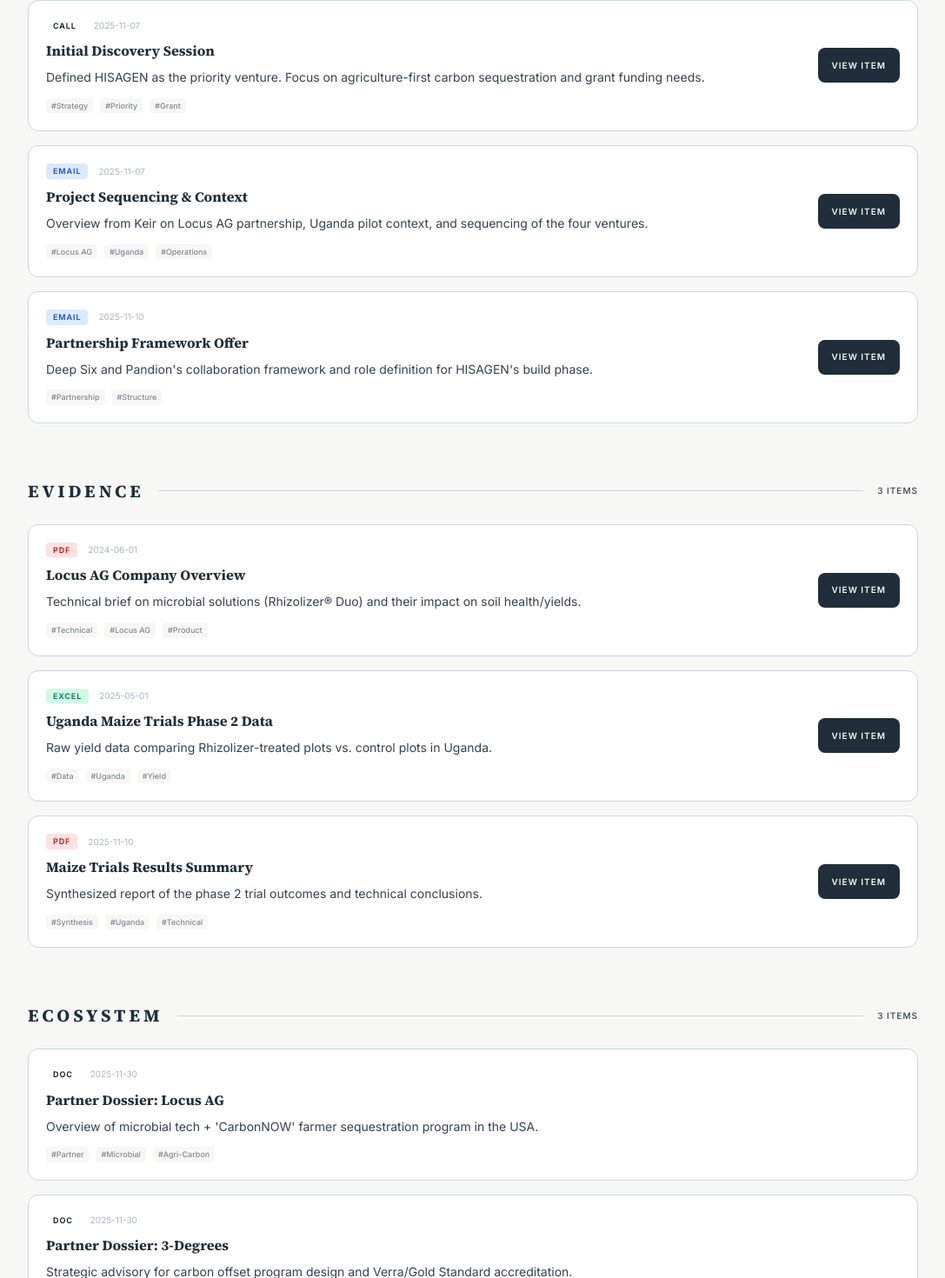
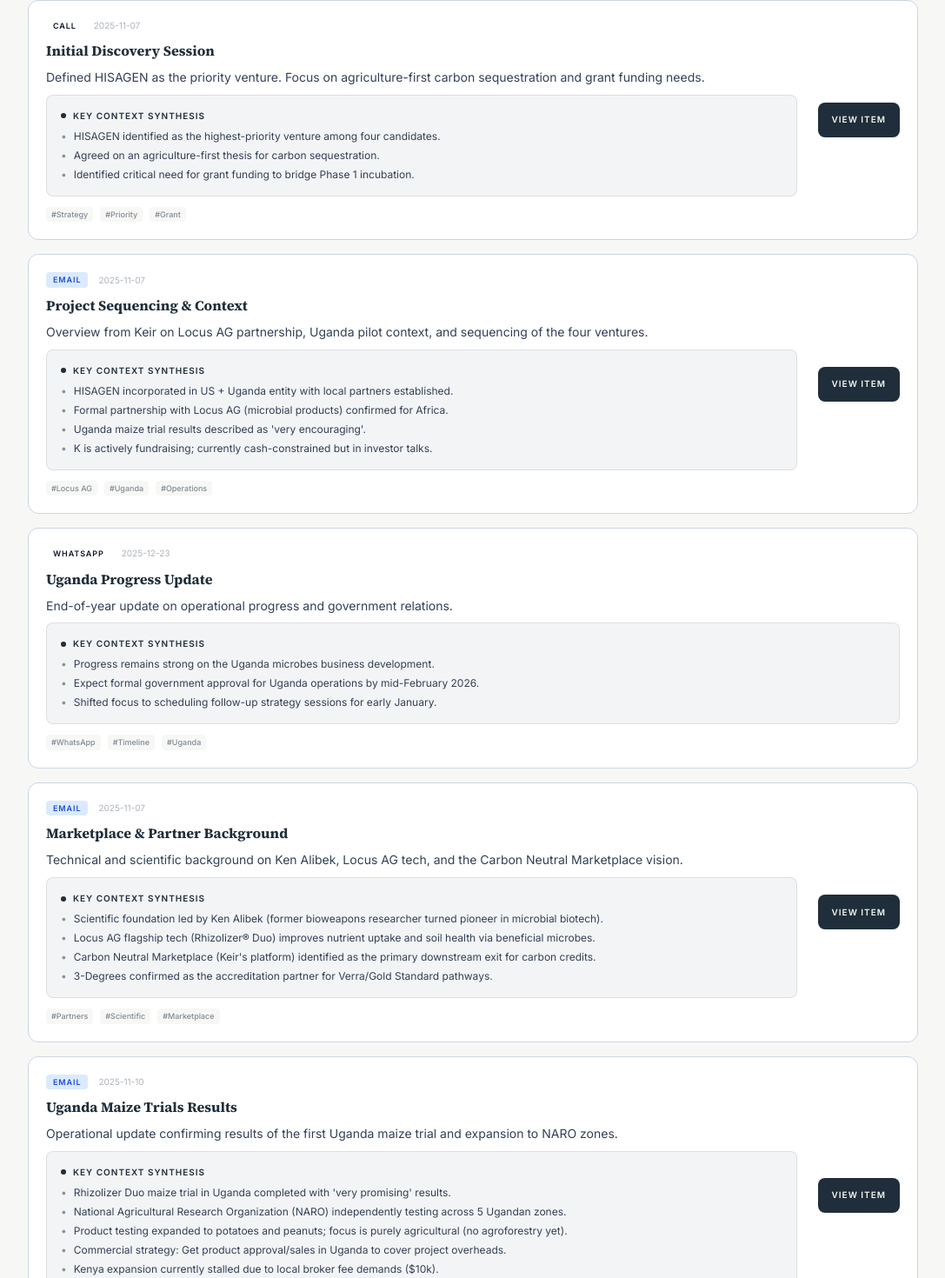
Before and after one commit to juakali100/hisagen, a Next.js app: page /resources in a window 1280 px wide. Shown: the part 535-2005 px from the top of the page at 87% size, without its empty margins (96-1183 px from the left). Built offline with nearby package versions, Linux system fonts and the light colour scheme.

Commit message:
Synthesize key context from emails and WhatsApp into Intelligence Ledger

```diff
--- a/src/app/resources/page.tsx
+++ b/src/app/resources/page.tsx
@@ -2,12 +2,13 @@ import StageBreadcrumb from "../../components/StageBreadcrumb";
 
 type IntelligenceEntry = {
   domain: "Context" | "Evidence" | "Ecosystem" | "Frameworks";
-  format: "Email" | "PDF" | "Excel" | "Call" | "Doc" | "Link";
+  format: "Email" | "PDF" | "Excel" | "Call" | "Doc" | "Link" | "WhatsApp";
   date: string;
   title: string;
   detail: string;
   file?: string;
   tags: string[];
+  synthesis?: string[];
 };
 
 const intelligenceLedger: IntelligenceEntry[] = [
@@ -19,7 +20,12 @@ const intelligenceLedger: IntelligenceEntry[] = [
     title: "Initial Discovery Session",
     detail: "Defined HISAGEN as the priority venture. Focus on agriculture-first carbon sequestration and grant funding needs.",
     file: "03-pandion-business/operations/del/clients/deep-six-consulting/call-notes-2025-11-07.md",
-    tags: ["Strategy", "Priority", "Grant"]
+    tags: ["Strategy", "Priority", "Grant"],
+    synthesis: [
+      "HISAGEN identified as the highest-priority venture among four candidates.",
+      "Agreed on an agriculture-first thesis for carbon sequestration.",
+      "Identified critical need for grant funding to bridge Phase 1 incubation.",
+    ]
   },
   {
     domain: "Context",
@@ -28,16 +34,57 @@ const intelligenceLedger: IntelligenceEntry[] = [
     title: "Project Sequencing & Context",
     detail: "Overview from Keir on Locus AG partnership, Uganda pilot context, and sequencing of the four ventures.",
     file: "03-pandion-business/operations/del/clients/deep-six-consulting/communications/source-materials/2025-11-07-email-1-followup.md",
-    tags: ["Locus AG", "Uganda", "Operations"]
+    tags: ["Locus AG", "Uganda", "Operations"],
+    synthesis: [
+      "HISAGEN incorporated in US + Uganda entity with local partners established.",
+      "Formal partnership with Locus AG (microbial products) confirmed for Africa.",
+      "Uganda maize trial results described as 'very encouraging'.",
+      "K is actively fundraising; currently cash-constrained but in investor talks.",
+    ]
+  },
+  {
+    domain: "Context",
+    format: "WhatsApp",
+    date: "2025-12-23",
+    title: "Uganda Progress Update",
+    detail: "End-of-year update on operational progress and government relations.",
+    tags: ["WhatsApp", "Timeline", "Uganda"],
+    synthesis: [
+      "Progress remains strong on the Uganda microbes business development.",
+      "Expect formal government approval for Uganda operations by mid-February 2026.",
+      "Shifted focus to scheduling follow-up strategy sessions for early January.",
+    ]
+  },
+  {
+    domain: "Context",
+    format: "Email",
+    date: "2025-11-07",
+    title: "Marketplace & Partner Background",
+    detail: "Technical and scientific background on Ken Alibek, Locus AG tech, and the Carbon Neutral Marketplace vision.",
+    file: "03-pandion-business/operations/del/clients/deep-six-consulting/communications/source-materials/2025-11-07-email-2-followup.md",
+    tags: ["Partners", "Scientific", "Marketplace"],
+    synthesis: [
+      "Scientific foundation led by Ken Alibek (former bioweapons researcher turned pioneer in microbial biotech).",
+      "Locus AG flagship tech (Rhizolizer® Duo) improves nutrient uptake and soil health via beneficial microbes.",
+      "Carbon Neutral Marketplace (Keir's platform) identified as the primary downstream exit for carbon credits.",
+      "3-Degrees confirmed as the accreditation partner for Verra/Gold Standard pathways.",
+    ]
   },
   {
     domain: "Context",
     format: "Email",
     date: "2025-11-10",
-    title: "Partnership Framework Offer",
-    detail: "Deep Six and Pandion's collaboration framework and role definition for HISAGEN's build phase.",
-    file: "03-pandion-business/operations/del/clients/deep-six-consulting/communications/source-materials/2025-11-10-email-3-k-partnership-offer.md",
-    tags: ["Partnership", "Structure"]
+    title: "Uganda Maize Trials Results",
+    detail: "Operational update confirming results of the first Uganda maize trial and expansion to NARO zones.",
+    file: "03-pandion-business/operations/del/clients/deep-six-consulting/communications/source-materials/2025-11-10-email-4-k-uganda-maize-trials.md",
+    tags: ["Data", "NARO", "Trial Results"],
+    synthesis: [
+      "Rhizolizer Duo maize trial in Uganda completed with 'very promising' results.",
+      "National Agricultural Research Organization (NARO) independently testing across 5 Ugandan zones.",
+      "Product testing expanded to potatoes and peanuts; focus is purely agricultural (no agroforestry yet).",
+      "Commercial strategy: Get product approval/sales in Uganda to cover project overheads.",
+      "Kenya expansion currently stalled due to local broker fee demands ($10k).",
+    ]
   },
 
   // EVIDENCE
@@ -48,7 +95,11 @@ const intelligenceLedger: IntelligenceEntry[] = [
     title: "Locus AG Company Overview",
     detail: "Technical brief on microbial solutions (Rhizolizer® Duo) and their impact on soil health/yields.",
     file: "03-pandion-business/operations/del/clients/deep-six-consulting/communications/source-materials/attachments/DSC-002-locus-ag-overview-jun24.pdf",
-    tags: ["Technical", "Locus AG", "Product"]
+    tags: ["Technical", "Locus AG", "Product"],
+    synthesis: [
+      "Core technology: Rhizolizer® Duo microbial blend for nutrient uptake.",
+      "Commercial program: 'CarbonNOW' provides a path for soil carbon sequestration credits.",
+    ]
   },
   {
     domain: "Evidence",
@@ -158,9 +209,9 @@ export default function ResourcesPage() {
                     <div className="flex-1 space-y-2">
                       <div className="flex items-center gap-3">
                         <span className={`text-[9px] font-bold uppercase tracking-widest px-2 py-0.5 rounded ${item.format === 'Email' ? 'bg-blue-100 text-blue-700' :
-                            item.format === 'PDF' ? 'bg-red-100 text-red-700' :
-                              item.format === 'Excel' ? 'bg-emerald-100 text-emerald-700' :
-                                'bg-slate-100 text-slate-700'
+                          item.format === 'PDF' ? 'bg-red-100 text-red-700' :
+                            item.format === 'Excel' ? 'bg-emerald-100 text-emerald-700' :
+                              'bg-slate-100 text-slate-700'
                           }`}>
                           {item.format}
                         </span>
@@ -170,6 +221,22 @@ export default function ResourcesPage() {
                       <p className="text-sm text-slate leading-relaxed max-w-3xl">
                         {item.detail}
                       </p>
+                      {item.synthesis && (
+                        <div className="mt-4 p-4 rounded-lg bg-secondary/5 border border-secondary/10">
+                          <p className="text-[10px] font-bold uppercase tracking-widest text-secondary mb-2 flex items-center gap-2">
+                            <span className="w-1.5 h-1.5 rounded-full bg-secondary" />
+                            Key Context Synthesis
+                          </p>
+                          <ul className="space-y-1.5">
+                            {item.synthesis.map((bullet, idx) => (
+                              <li key={idx} className="text-xs text-slate flex gap-2">
+                                <span className="text-secondary/50">•</span>
+                                <span>{bullet}</span>
+                              </li>
+                            ))}
+                          </ul>
+                        </div>
+                      )}
                       <div className="flex flex-wrap gap-2 pt-1">
                         {item.tags.map(tag => (
                           <span key={tag} className="text-[9px] bg-parchment px-1.5 py-0.5 rounded text-slate/60 font-medium">#{tag}</span>
```
